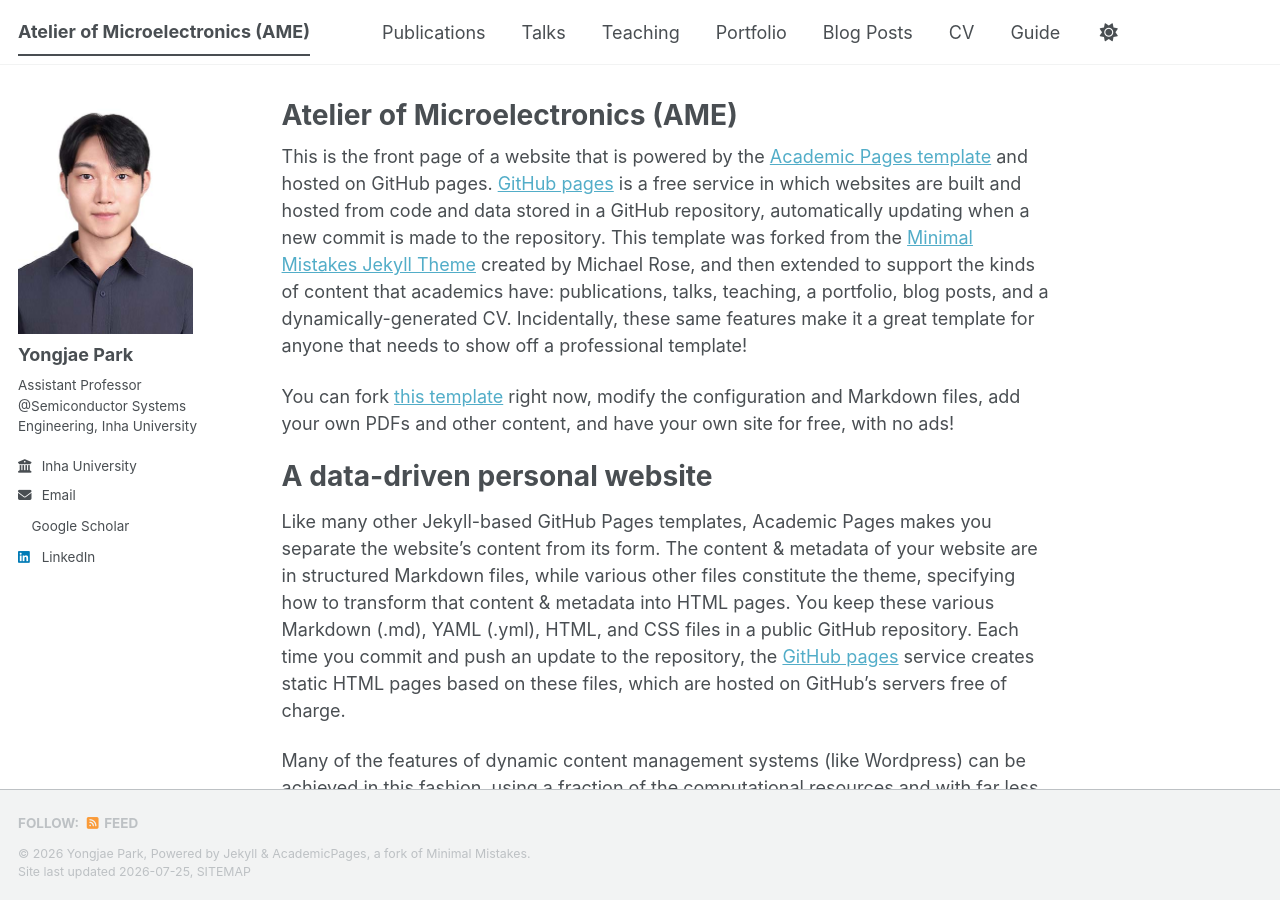
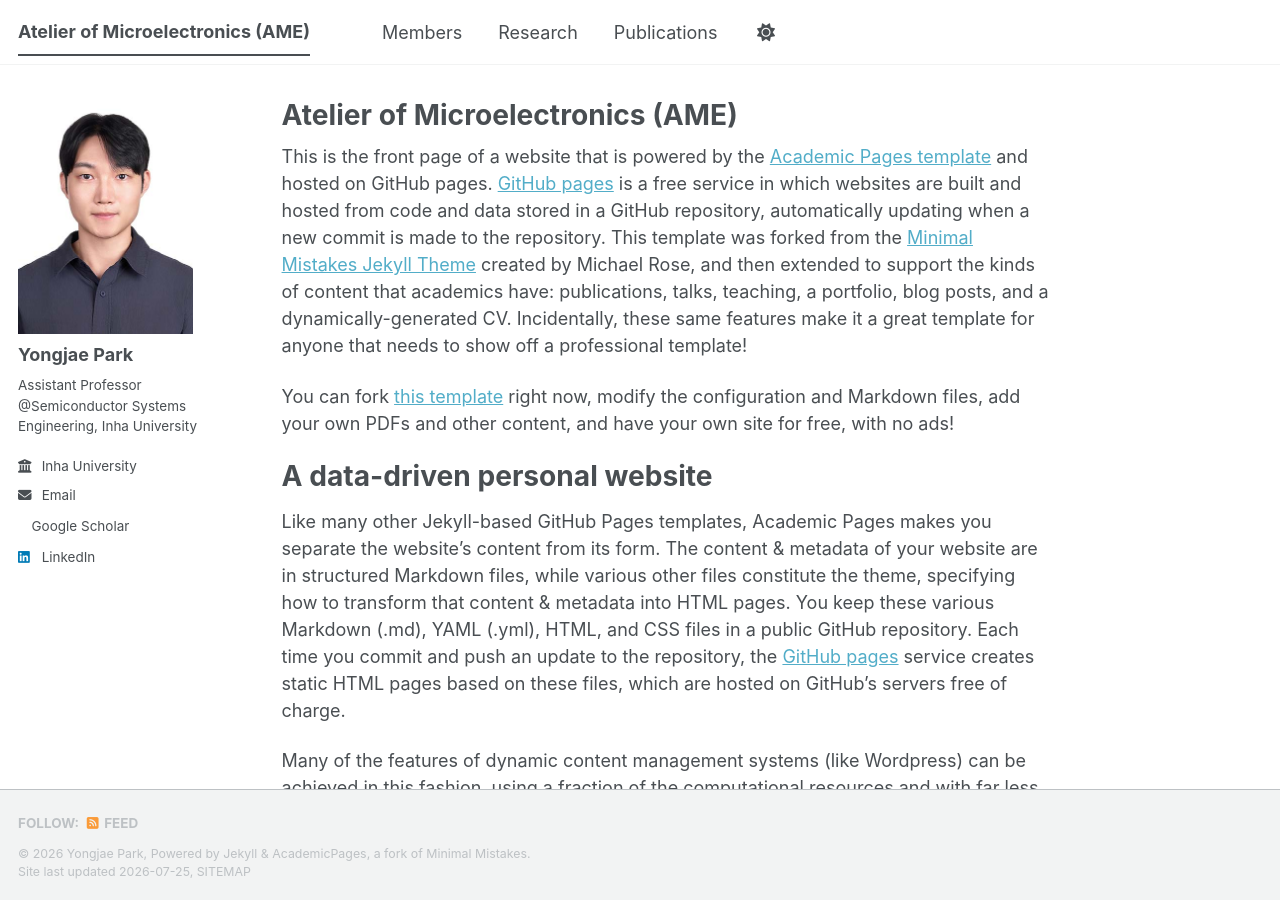
Before and after one commit to yong27park/AME.github.io, a Jekyll site: the page built from _pages/about.md, in a window 1280 px wide and 900 px high. Built offline with Jekyll 4.4.1, drawn with Linux system fonts in a browser that asks for light colours; a style sheet for code colours, icons or effects is not loaded.

Commit message:
Update navigation.yml

```diff
--- a/_data/navigation.yml
+++ b/_data/navigation.yml
@@ -8,26 +8,26 @@
 #      Markdown formatted page while the second is generated using JSON.
 
 main:
+  - title: "Members"
+    url: /members/
+
+  - title: "Research"
+    url: /research/
+
   - title: "Publications"
     url: /publications/
 
-  - title: "Talks"
-    url: /talks/
+  #- title: "Portfolio"
+  #  url: /portfolio/
 
-  - title: "Teaching"
-    url: /teaching/
+  #- title: "Blog Posts"
+  #  url: /year-archive/
 
-  - title: "Portfolio"
-    url: /portfolio/
-
-  - title: "Blog Posts"
-    url: /year-archive/
-
-  - title: "CV"
-    url: /cv/
+  #- title: "CV"
+  #  url: /cv/
 
   # - title: "CV"
   #   url: /cv-json/
 
-  - title: "Guide"
-    url: /markdown/
+  #- title: "Guide"
+  #  url: /markdown/
```
